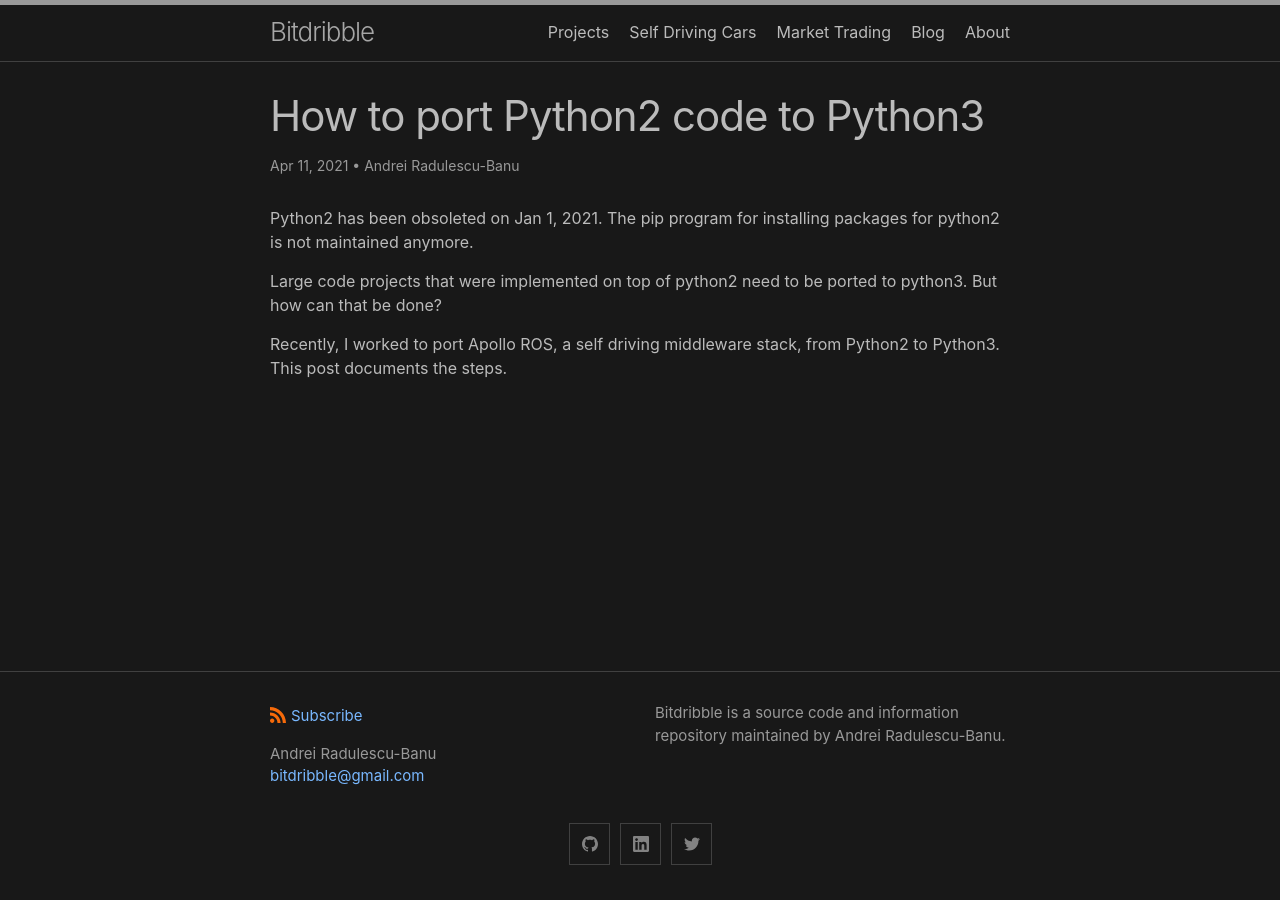
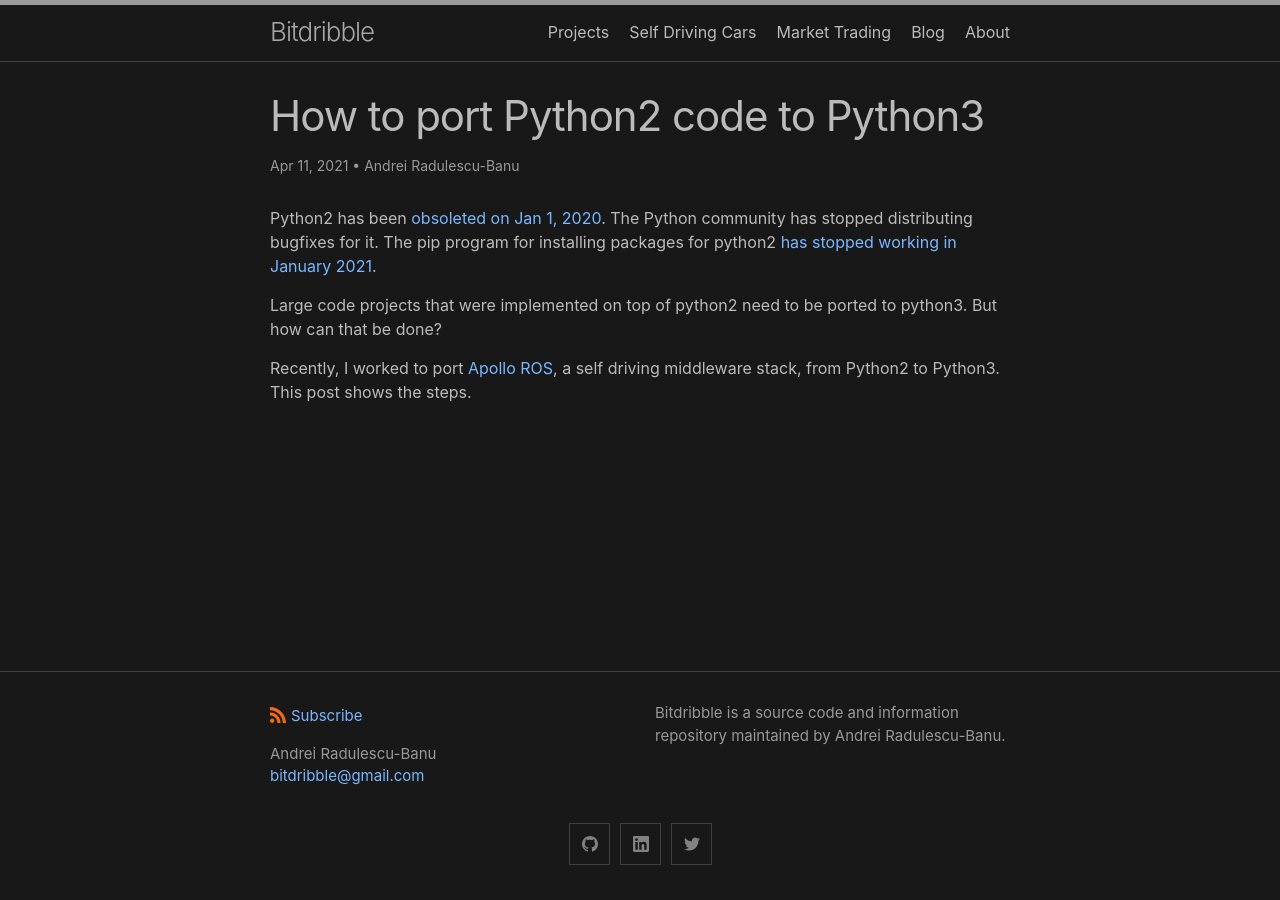
Before and after one commit to analytiq-hub/sigagent.github.io, a Jekyll site: the page built from _posts/2021-04-11-port-python2-to-python3.md, in a window 1280 px wide. Built offline with Jekyll 4.4.1, drawn with Linux system fonts in a browser that asks for light colours.

Commit message:
*** empty log message ***

```diff
--- a/_posts/2021-04-11-port-python2-to-python3.md
+++ b/_posts/2021-04-11-port-python2-to-python3.md
@@ -6,8 +6,8 @@ author:
 - Andrei Radulescu-Banu
 ---
 
-Python2 has been obsoleted on Jan 1, 2021. The pip program for installing packages for python2 is not maintained anymore.
+Python2 has been [obsoleted on Jan 1, 2020](https://www.python.org/doc/sunset-python-2/). The Python community has stopped distributing bugfixes for it. The pip program for installing packages for python2 [has stopped working in January 2021](https://pip.pypa.io/en/stable/news/#id4).
 
 Large code projects that were implemented on top of python2 need to be ported to python3. But how can that be done?
 
-Recently, I worked to port Apollo ROS, a self driving middleware stack, from Python2 to Python3. This post documents the steps.
+Recently, I worked to port [Apollo ROS](https://github.com/ApolloAuto/apollo-platform/tree/1.5.5), a self driving middleware stack, from Python2 to Python3. This post shows the steps.
```
